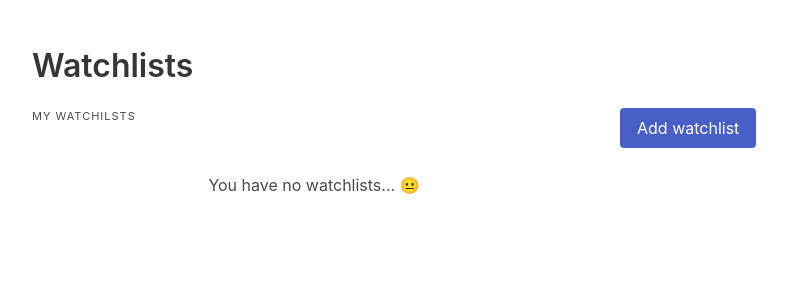
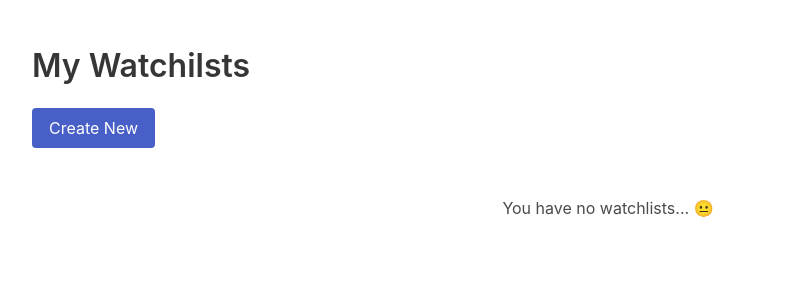
Before and after one commit to capstone-26/Shopping-Assistant, a Django app: page /watchlists/ in a window 1280 px wide. Shown: the part 56-356 px from the top of the page, without its empty margins (32-819 px from the left). Run offline with Django 4.2, Linux system fonts and the light colour scheme; some libraries are stand-ins or nearby versions.

Commit message:
Updated layout of watchlists page and made it a bit cleaner

```diff
--- a/core/templates/watchlists.html
+++ b/core/templates/watchlists.html
@@ -4,72 +4,28 @@
 {% block content %}
 
 <div class="block">
-    <h1 class="title">Watchlists</h1>
-</div>
+    <div class="columns">
 
+        <!-- This column will show the table/list of the user's watchlists -->
+        <div class="column">
+            <h2 class="title">My Watchilsts</h2>
 
             <div class="block">
-    <div class="columns is-centered">
-        <div class="column two-thirds">
-
-            <h2 class="heading">My Watchilsts</h2>
-
-            {% if watchlists|length > 0 %}
-            <table class="table is-hoverable is-fullwidth">
-                <thead>
-                    <tr>
-                        <th>Id</th>
-                        <th class="is-expanded">Title</th>
-                        <th>Actions</th>
-                    </tr>
-                </thead>
-                <tbody>
-                    {% for watchlist in watchlists %}
-                    <tr>
-                        <td>{{ watchlist.id }}</td>
-                        <td><a href="{% url 'watchlist' watchlist.id %}">{{ watchlist.title }}</td></a>
-                        <td>
-                            <button class="js-modal-trigger button is-danger is-small is-outlined" data-target="delete-modal{{ watchlist.id }}">
-                                Delete
+                <!-- Add watchlist button-->
+                <button class="js-modal-trigger button is-link is-primary" data-target="add-modal">
+                    <span>Create New</span>
                 </button>
 
-                            <div class="modal" id="delete-modal{{ watchlist.id }}">
-                                <div class="modal-background"></div>
-                                <div class="modal-card">
-                                    <header class="modal-card-head">
-                                        <p class="modal-card-title">Confirm {{ watchlist.title }} delete?</p>
-                                    </header>
-                                    <section class="modal-card-body">
-                                        <button class="delete-watchlist button is-danger" data-watchlist-id="{{ watchlist.id }}">
-                                            <span>Confirm</span>
-                                        </button>
-                                        <button class="button close">Cancel</button>
-                                    </section>
-                                </div>
-                            </div>
-                        </td>
-                    </tr>
-                    {% endfor %}
-                </tbody>
-            </table>
-            {% else %}
-            <p class="mt-6 is-flex is-justify-content-center">You have no watchlists... 😐</p>
-            {% endif %}
-
-        </div>
-        <div class="column one-third">
-
-            <button class="js-modal-trigger button is-link is-primary" data-target="add-modal">
-                Add watchlist
-            </button>
-
+                <!-- Add watchlist modal -->
                 <div class="modal" id="add-modal">
                     <div class="modal-background"></div>
                     <div class="modal-card">
+
                         <header class="modal-card-head">
-                        <p class="modal-card-title">Add Watchlist</p>
+                            <p class="modal-card-title">Create New Watchlist</p>
                             <button class="delete" aria-label="close"></button>
                         </header>
+
                         <section class="modal-card-body">
                             <div class="block">
                                 <form id="create-watchlist-form" method="POST">
@@ -80,14 +36,10 @@
                                             <input name="watchlist_title" class="input" type="text" placeholder="My New Watchlist">
                                         </div>
                                     </div>
-                                <div class="field is-grouped">
-                                    <div class="control">
-                                        <button class="button is-link is-primary">Create</button>
-                                    </div>
-                                </div>
                                 </form>
                             </div>
 
+                            <!-- This block should be redundant when we fix automatically ending session when server refreshes -->
                             <div class="block">
                                 <article id="form-error" class="message is-danger is-hidden">
                                     <div class="message-header">
@@ -99,9 +51,84 @@
                                     </div>
                                 </article>
                             </div>
+
                         </section>
+                        <footer class="modal-card-foot">
+                            <div class="field button-group">
+                                <div class="control">
+                                    <button class="button is-link is-primary">Create</button>
                                 </div>
                             </div>
+                        </footer>
+                    </div>
+                </div>
+            </div>
+
+
+            <div class="block">
+                <!-- Table of watchlists -->
+                {% if watchlists|length > 0 %}
+                <table class="table is-hoverable is-fullwidth">
+                    <thead>
+                        <tr>
+                            <th class="is-expanded">Title</th>
+                            <th>Actions</th>
+                        </tr>
+                    </thead>
+                    <tbody>
+                        {% for watchlist in watchlists %}
+                        <tr>
+                            <td><a href="{% url 'watchlist' watchlist.id %}">{{ watchlist.title }}</td></a>
+                            <td>
+
+                                <!-- Delete button -->
+                                <button class="js-modal-trigger button is-danger is-small is-outlined" data-target="delete-modal{{ watchlist.id }}">
+                                    Delete
+                                </button>
+
+                                <!-- Delete-->
+                                <div class="modal" id="delete-modal{{ watchlist.id }}">
+                                    <div class="modal-background"></div>
+                                    <div class="modal-card">
+                                        <header class="modal-card-head">
+                                            <p class="modal-card-title">Confirm {{ watchlist.title }} delete?</p>
+                                        </header>
+                                        <section class="modal-card-body">
+                                            <!-- Warning message -->
+                                            <article class="message is-danger">
+                                                <div class="message-body">
+                                                    <span class="icon has-text-danger">
+                                                        <i class="fas fa-exclamation-triangle"></i>
+                                                    </span>
+                                                    This action is irreversible
+                                                </div>
+                                            </article>
+
+                                        </section>
+                                        <footer class="modal-card-foot">
+
+                                            <!-- Delete and Cancel buttons -->
+                                            <div class="button-group">
+                                                <button class="delete-watchlist button is-danger" data-watchlist-id="{{ watchlist.id }}">
+                                                    <span>Delete Watchlist</span>
+                                                </button>
+                                                <button class="button close">Cancel</button>
+                                            </div>
+
+                                        </footer>
+                                    </div>
+                                </div>
+                            </td>
+                        </tr>
+                        {% endfor %}
+                    </tbody>
+                </table>
+                {% else %}
+                <p class="mt-6 is-flex is-justify-content-center">You have no watchlists... 😐</p>
+                {% endif %}
+            </div>
+
+
         </div>
     </div>
 </div>
```
Lines whose indentation alone changed are shown as unchanged.
